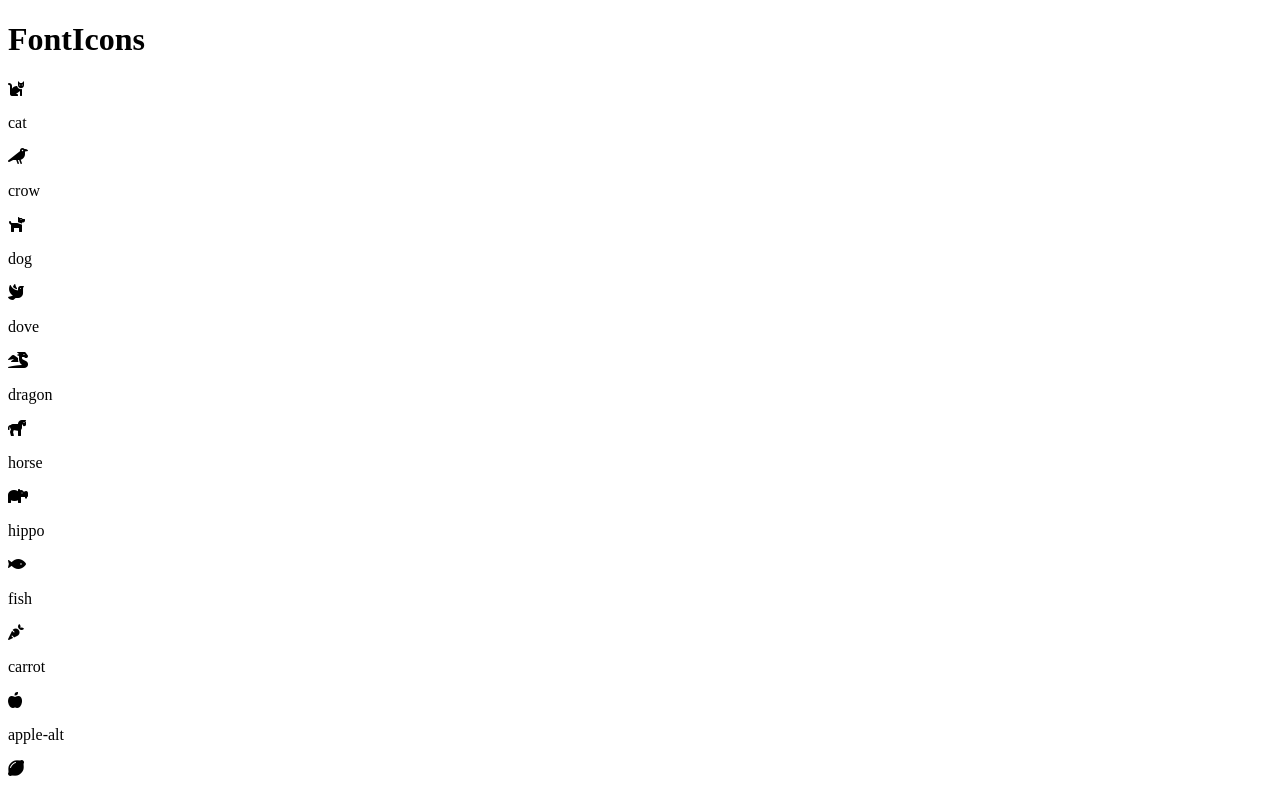
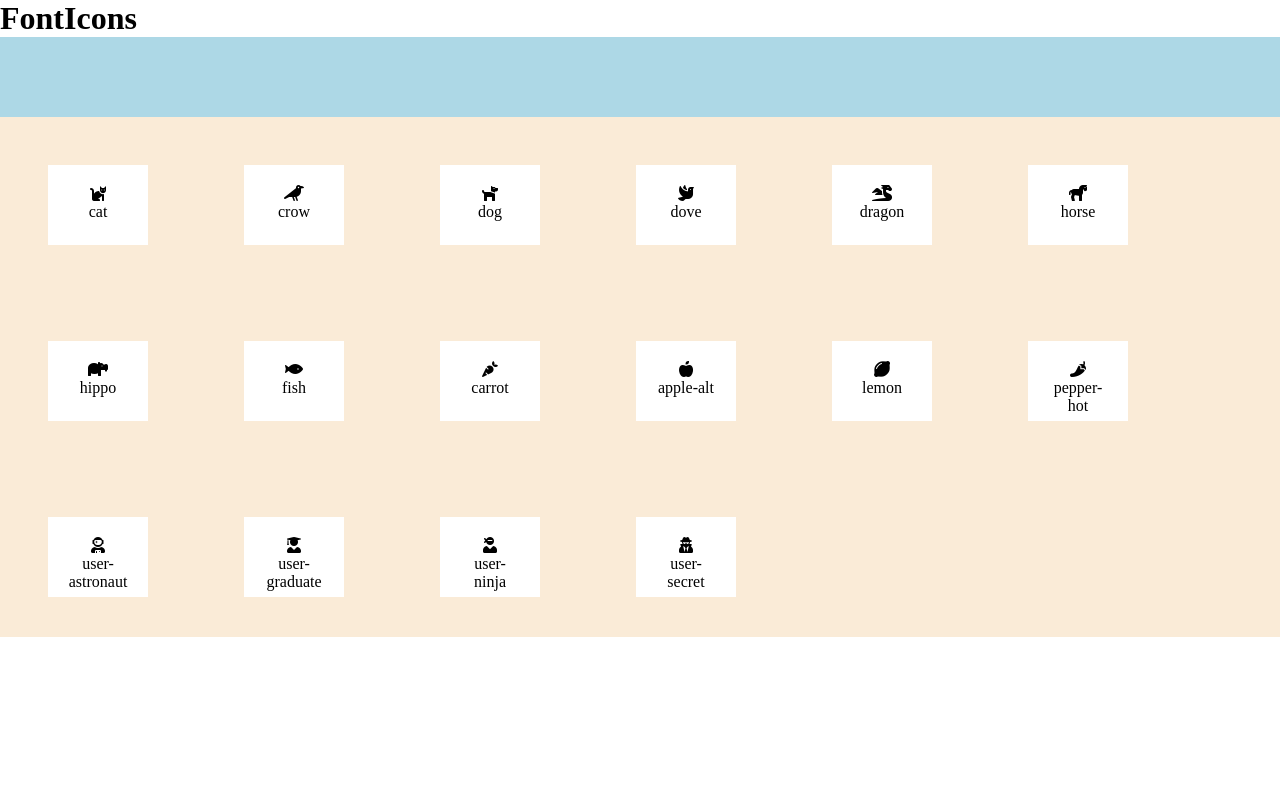
Before and after one commit to Emanuele117/js-es6-icons, a plain HTML site: page Milestone1/index.html in a window 1280 px wide. Shown: the top 791 px of the page. Drawn offline with Linux system fonts and the light colour scheme.

Commit message:
Milestone1 completato

```diff
--- a/Milestone1/index.html
+++ b/Milestone1/index.html
@@ -17,10 +17,10 @@
             <p></p>
         </div>
         <div class="container_icone">
-            <div class="cards">
+            <!-- <div class="cards">
                 <i class=""></i>
                 <p></p>
-            </div>
+            </div> -->
         </div>
     </main>
     <script src="./main.js"></script>
--- a/Milestone1/main.js
+++ b/Milestone1/main.js
@@ -109,5 +109,5 @@ icons.forEach((icon, index, array) => {
         </div>
     `
 
-    document.querySelector('.cards').insertAdjacentHTML('beforeend', cardElement)
+    document.querySelector('.container_icone').insertAdjacentHTML('beforeend', cardElement)
 })
--- a/Milestone1/style.css
+++ b/Milestone1/style.css
@@ -0,0 +1,30 @@
+* {
+    padding: 0;
+    margin: 0;
+    box-sizing: border-box;
+}
+
+main {
+    background-color: antiquewhite;
+    height: 600px;
+}
+
+.container_filtri {
+    width: 100%;
+    height: 80px;
+    background-color: lightblue;
+}
+
+.container_icone {
+    display: flex;
+    flex-wrap: wrap;
+}
+
+.cards {
+    width: 100px;
+    height: 80px;
+    background-color: white;
+    text-align: center;
+    padding: 20px;
+    margin: 3rem;
+}
```
